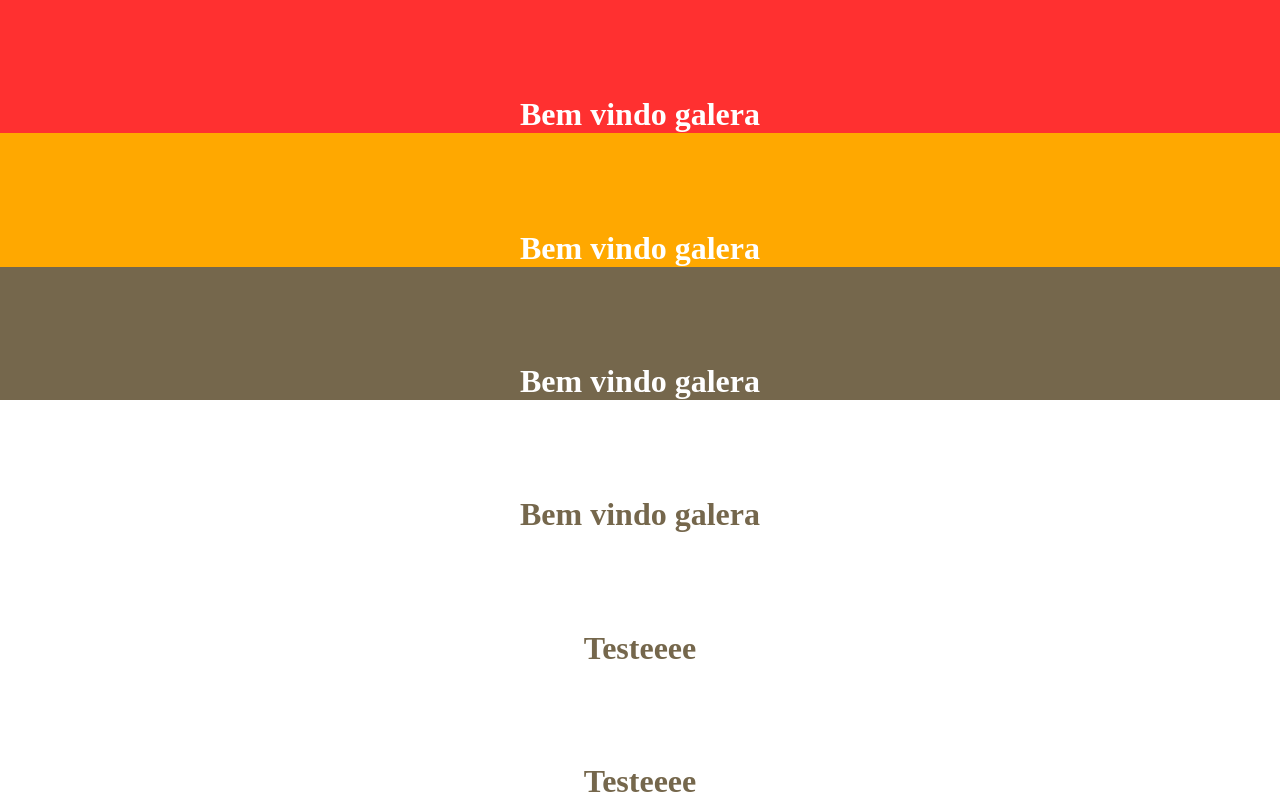
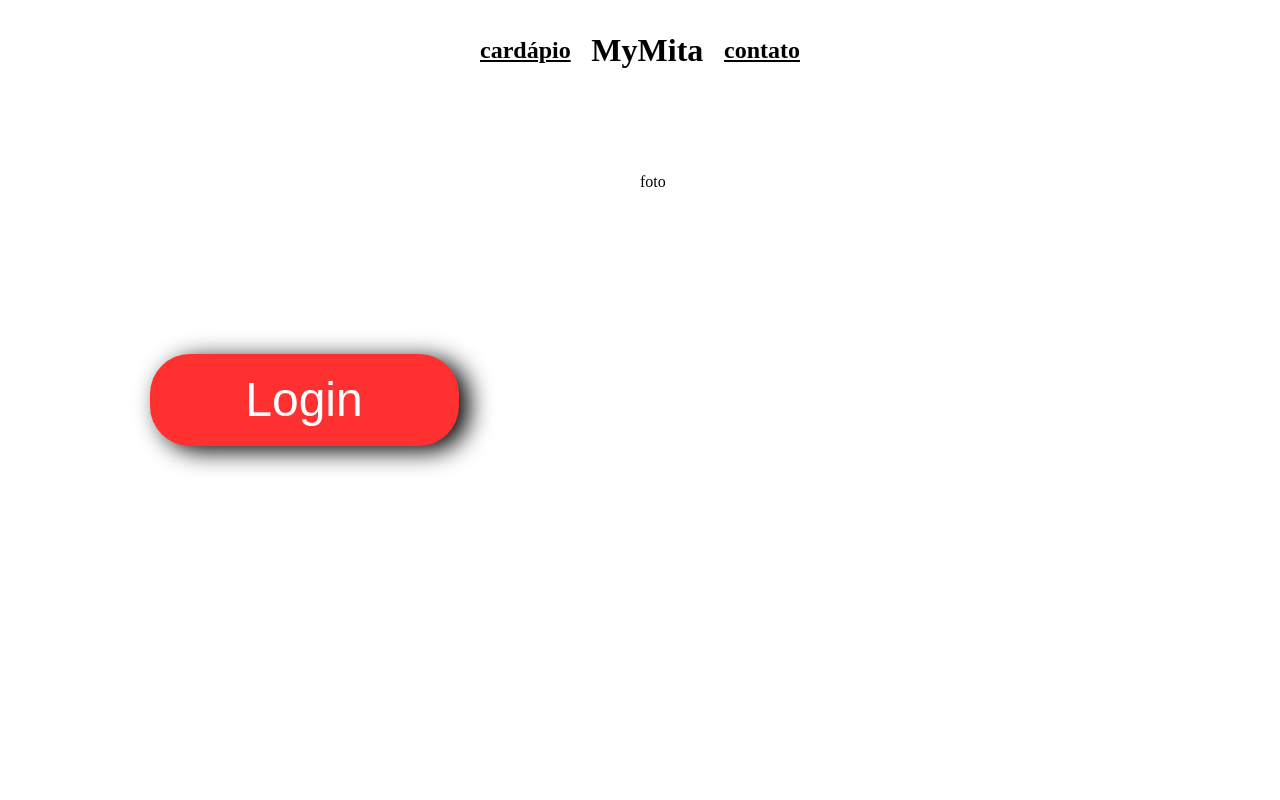
Before and after one commit to ViniciusCharleaux/mymita, a React (Vite) app: page / in a window 1280 px wide. Built offline with nearby package versions, Linux system fonts and the light colour scheme.

Commit message:
feat: starting intro page

```diff
--- a/src/App.tsx
+++ b/src/App.tsx
@@ -1,13 +1,14 @@
 import { GlobalStyle } from './styles/global';
 
 import { Home } from './pages/home';
+import { Intro } from './pages/intro';
 
 function App() {
 
   return (
     <>
       <GlobalStyle />
-      <Home />
+      <Intro />
     </>
   )
 }
--- /dev/null
+++ b/src/pages/intro/index.tsx
@@ -0,0 +1,22 @@
+import { Container } from './styles';
+
+export const Intro: React.FC = () => {
+  return (
+    <Container>
+      <header>
+        <div className='header__links'>
+          <a href="">cardápio</a>
+          <h1>MyMita</h1>
+          <a href="">contato</a>
+        </div>
+      </header>
+      <main>
+        <section className='main__login-container'>
+          <button>Login</button>
+        </section>
+        <section className='main__image'>foto</section>
+      </main>
+      <footer></footer>
+    </Container>
+  )
+}
--- /dev/null
+++ b/src/pages/intro/styles.ts
@@ -0,0 +1,76 @@
+import styled from 'styled-components'
+
+export const Container = styled.div`
+  width: 100vw;
+  height: 100vh;
+
+  display: flex;
+  flex-direction: column;
+  align-items: center;
+
+  header {
+    width: 25%;
+    height: 12.5%;
+    display: flex;
+    align-items: center;
+    justify-content: center;
+
+    .header__links {
+      width: 100%;
+      height: 100%;
+      display: flex;
+      align-items: center;
+      justify-content: space-between;
+
+      a {
+        color: black;
+        text-decoration: underline;
+        font-size: 1.5rem;
+        font-weight: bold;
+      }
+    }
+  }
+
+  main {
+    width: 100%;
+    height: 75%;
+    display: flex;
+    flex-direction: row;
+    padding: 1rem 10rem;
+
+    justify-content: space-between;
+    align-items: center;
+
+    .main__login-container {
+      height: 80%;
+      width: 30%;
+      display: flex;
+      flex-direction: column;
+      align-items: center;
+      padding: 1rem;
+      justify-content: center;
+
+      button {
+        width: 19.3125rem;
+        height: 5.75rem;
+        background-color: var(--color-red);
+        border-radius: 40px;
+        color: var(--color-white);
+        font-size: 3rem;
+        box-shadow: 10px 5px 25px black;
+        transition: 0.3s box-shadow ease-in;
+
+        &:hover {
+          box-shadow: 10px 5px 25px white;
+        }
+      }
+    }
+
+    .main__image {
+      height: 80%;
+      width: 50%;
+      display: flex;
+      flex-direction: column;
+    }
+  }
+`
```
